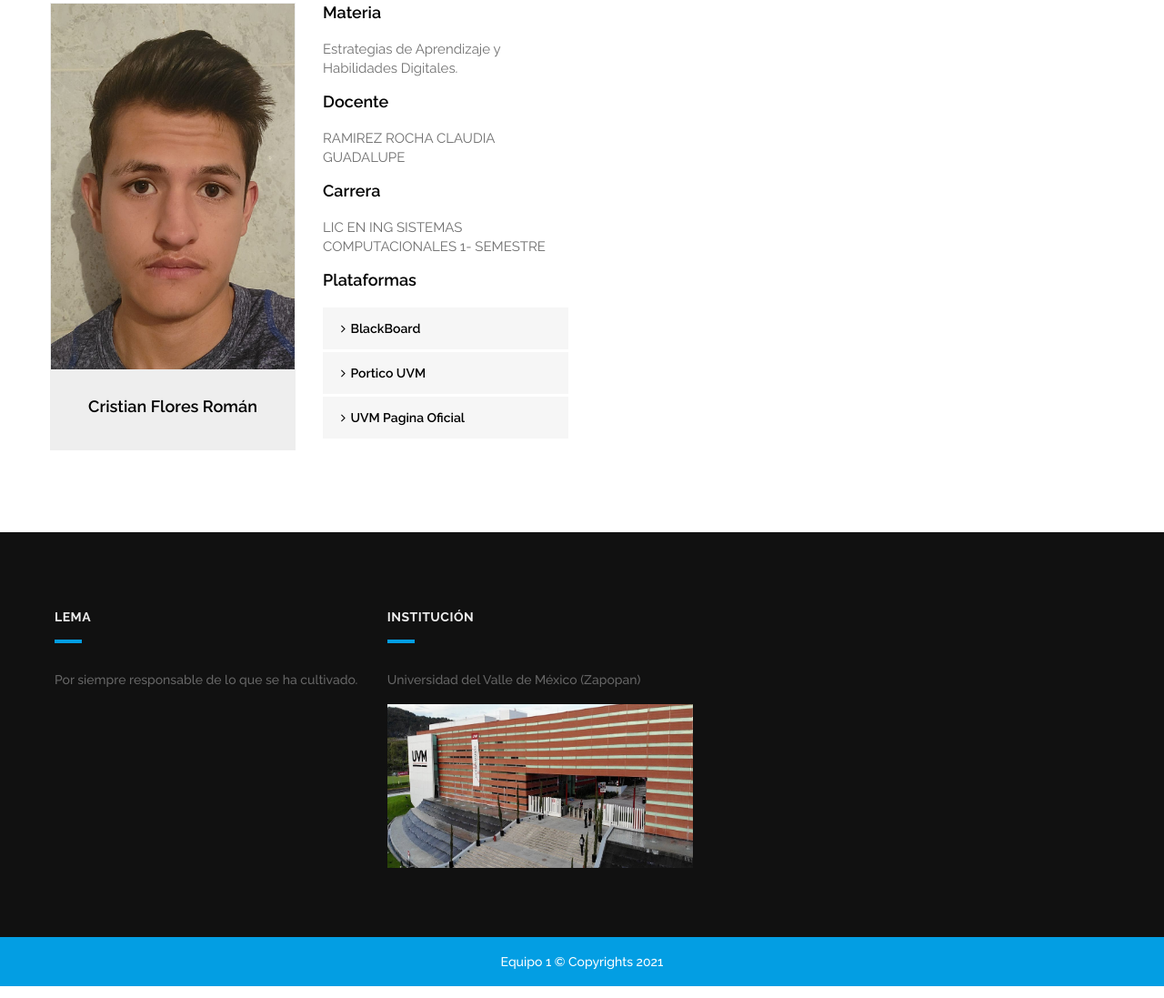
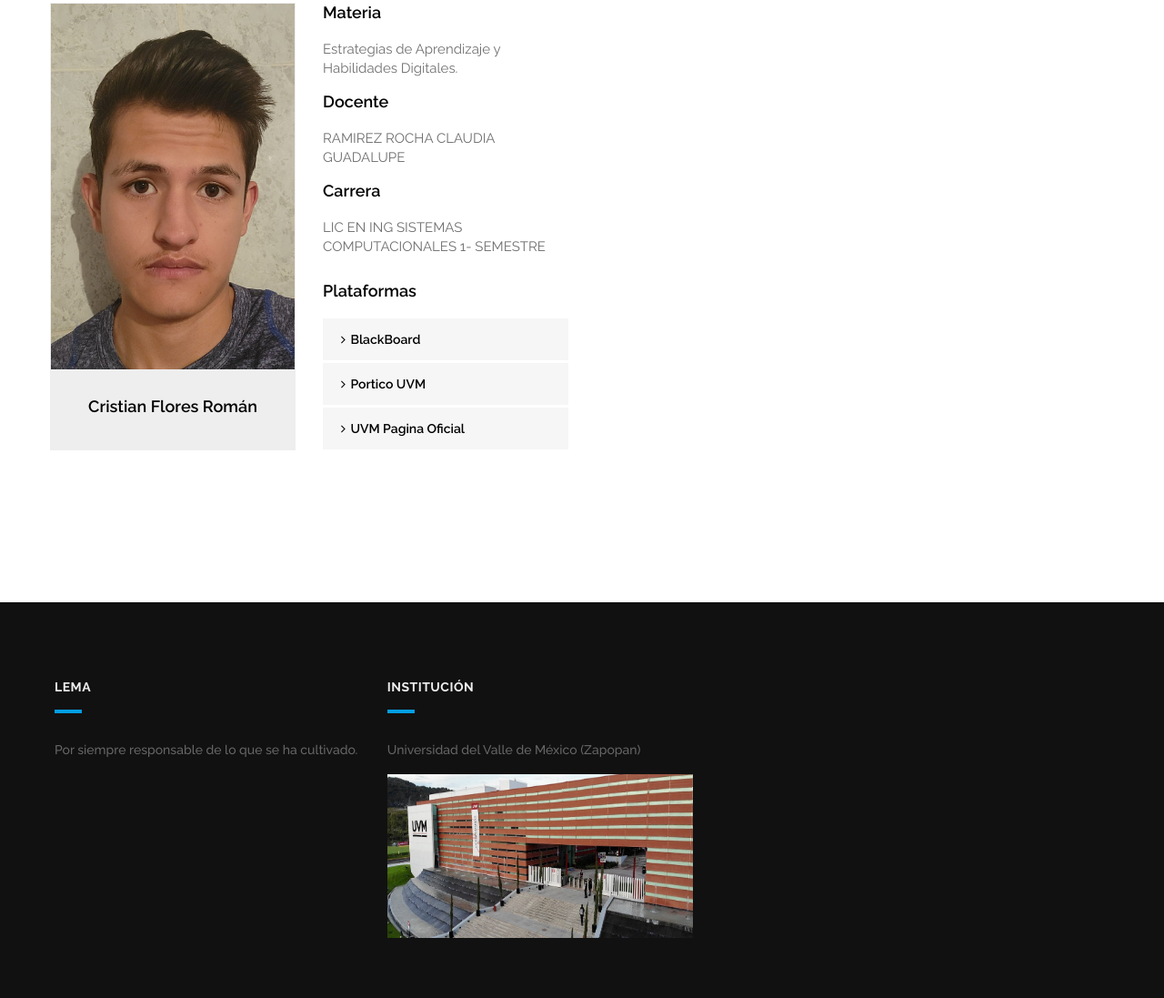
Before and after one commit to Rech-Arcadia/Wiki-Colaborativa.github.io, a plain HTML site: page it_about.html in a window 1280 px wide. Shown: the part 1173-2270 px from the top of the page at 91% size. Drawn offline with Linux system fonts and the light colour scheme; some packages are replaced by stand-ins of ours.

Commit message:
Add files via upload

```diff
--- a/it_about.html
+++ b/it_about.html
@@ -232,9 +232,11 @@
             <h4>Carrera</h4>
             <p>LIC EN ING SISTEMAS COMPUTACIONALES 1- SEMESTRE</p>
 
+            </div>
+
             <div class="side_bar_blog">
 
-            <h4>Plataformas</h4>
+            <h4 style="margin-top: -38px;">Plataformas</h4>
             <div class="categary">
               <ul>
                 <li><a href="https://uvmonline.blackboard.com/"><i class="fa fa-angle-right"></i> BlackBoard</a></li>
```
